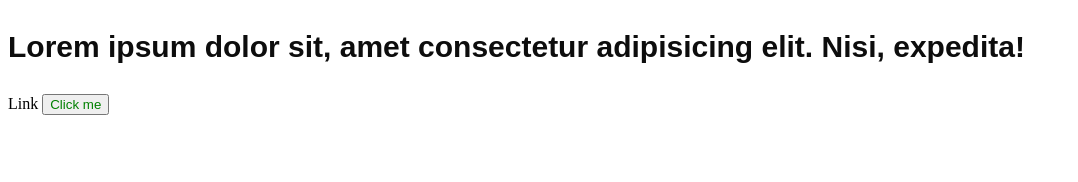
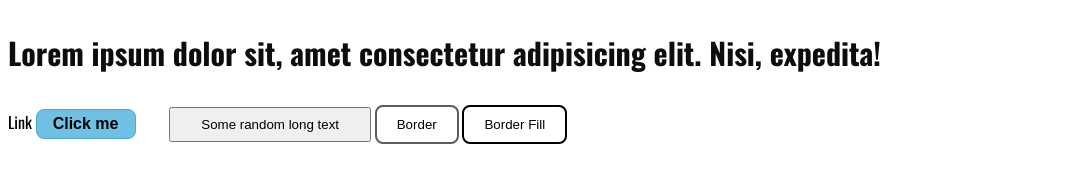
Before and after one commit to olehhapuk/fe_1y_8_23_html-css, a plain HTML site: page index.html in a window 1280 px wide. Shown: the whole page, without its empty margins (0-1078 px from the left). Drawn offline with nearby package versions, Linux system fonts and the light colour scheme.

Commit message:
buttons and fonts

```diff
--- a/index.html
+++ b/index.html
@@ -6,6 +6,13 @@
     <meta name="viewport" content="width=device-width, initial-scale=1.0" />
     <title>CSS</title>
     <link rel="stylesheet" href="style.css" />
+
+    <link rel="preconnect" href="https://fonts.googleapis.com" />
+    <link rel="preconnect" href="https://fonts.gstatic.com" crossorigin />
+    <link
+      href="https://fonts.googleapis.com/css2?family=Oswald:wght@400;700&display=swap"
+      rel="stylesheet"
+    />
   </head>
   <body>
     <p class="text">
@@ -15,5 +22,8 @@
     <a href="#" class="link">Link</a>
 
     <button class="btn">Click me</button>
+    <button class="btn-auto">Some random long text</button>
+    <button class="btn-border">Border</button>
+    <button class="btn-border-fill">Border Fill</button>
   </body>
 </html>
--- a/style.css
+++ b/style.css
@@ -1,12 +1,16 @@
+body {
+  font-family: 'Oswald', sans-serif;
+}
+
 .text {
   color: rgb(13, 13, 13);
-  font-family: sans-serif;
   font-size: 30px;
   font-weight: 700;
 }
 
 .text:hover {
   color: rgb(52, 52, 247);
+  text-decoration: underline;
 }
 
 .link {
@@ -19,5 +23,49 @@
 }
 
 .btn {
-  color: green;
+  color: rgb(0, 0, 0);
+  font-size: 16px;
+  font-weight: 700;
+  background-color: #70c0e3;
+  border: 1px solid #53a7cb;
+  border-radius: 8px;
+  width: 100px;
+  height: 30px;
 }
+
+.btn:hover {
+  cursor: pointer;
+}
+
+.btn-auto {
+  margin-left: 30px;
+  /* padding-left: 20px;
+  padding-right: 20px;
+  padding-top: 12px;
+  padding-bottom: 12px; */
+
+  padding: 8px 30px;
+}
+
+.btn-border {
+  background-color: transparent;
+  border: 2px solid #5d5d5d;
+  padding: 10px 20px;
+  border-radius: 8px;
+}
+
+.btn-border:hover {
+  border-color: black;
+}
+
+.btn-border-fill {
+  background-color: transparent;
+  border: 2px solid black;
+  padding: 10px 20px;
+  border-radius: 8px;
+}
+
+.btn-border-fill:hover {
+  background-color: black;
+  color: white;
+}
```
